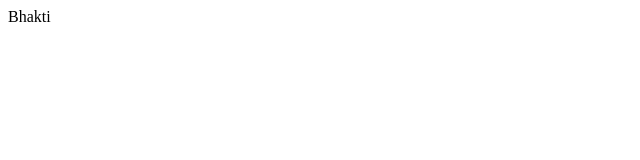
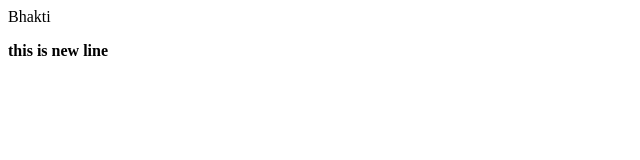
Before and after one commit to bhaktisutar04/localrepo, a plain HTML site: page index.html in a window 1280 px wide. Shown: the full height of the page, 0-640 px from the left. Drawn offline with Linux system fonts and the light colour scheme.

Commit message:
add new line

```diff
--- a/index.html
+++ b/index.html
@@ -1,3 +1,4 @@
 <p>
     Bhakti
 </p>
+<b>this is new line</b>
```
